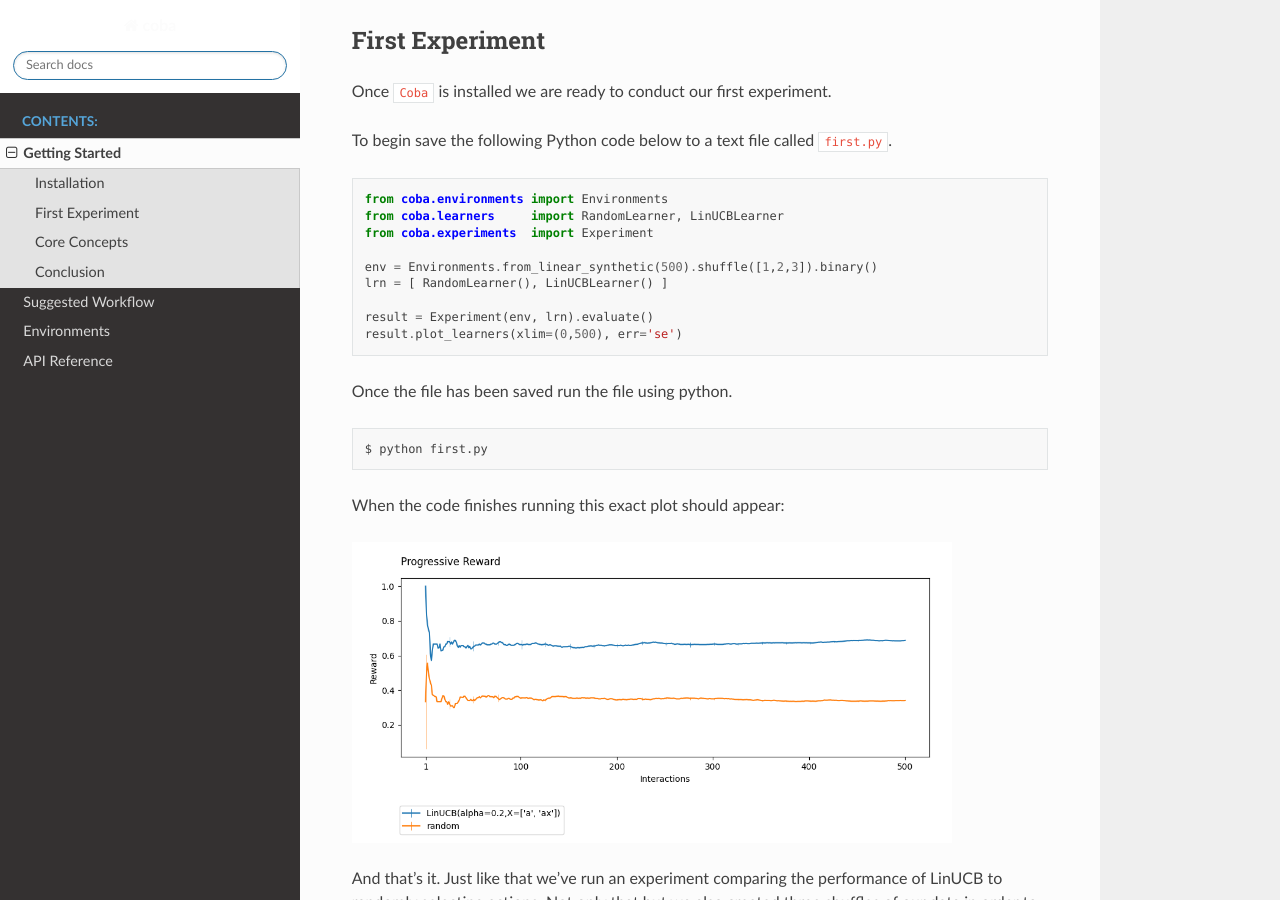
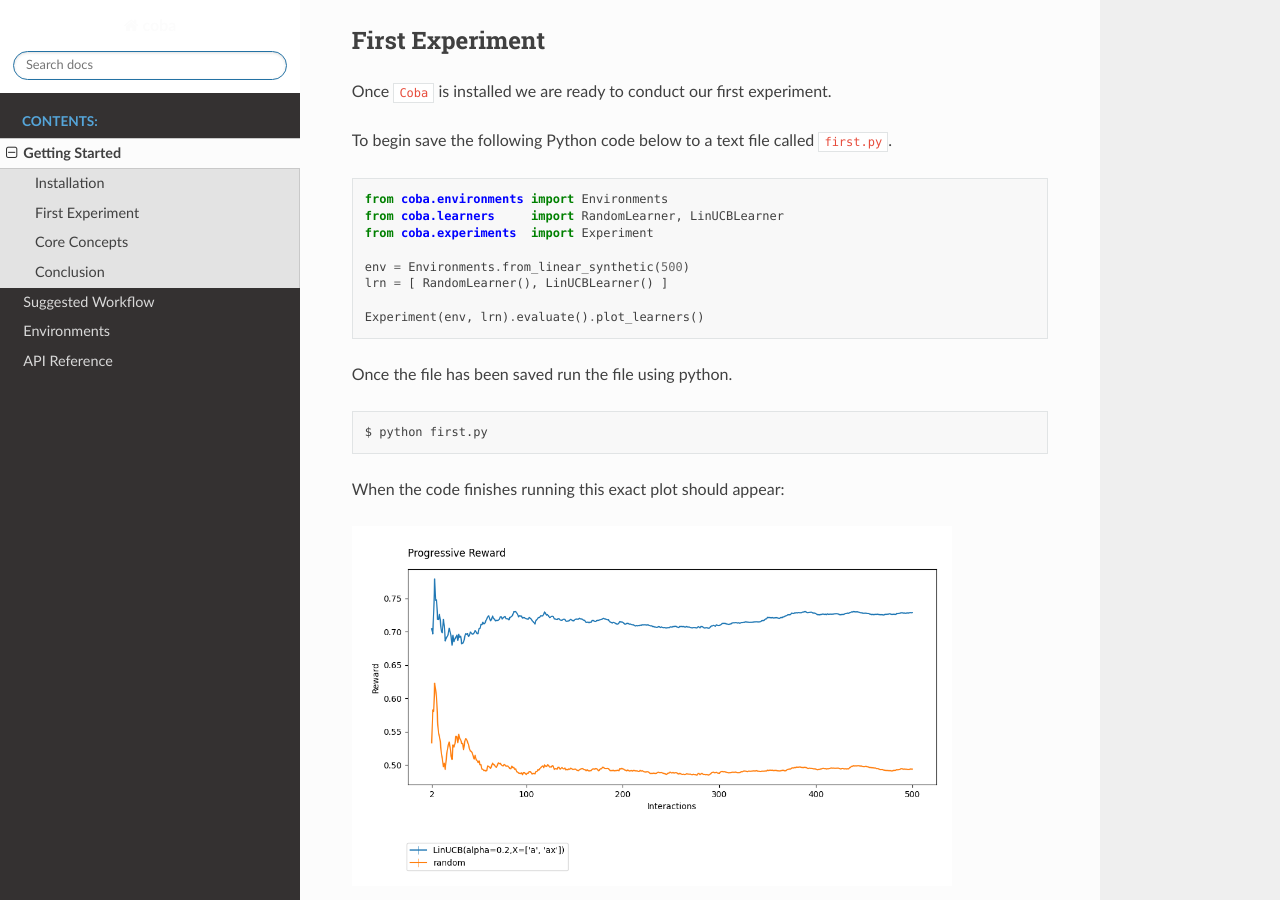
Before and after one commit to VowpalWabbit/coba, a Sphinx documentation site: the page built from docs/source/getting_started.rst, in a window 1280 px wide and 900 px high, scrolled down 495 px. Built offline with Sphinx 7.4.7 and the Read the Docs theme 2.0.0, drawn with Linux system fonts in a browser that asks for light colours; the version number could not be read and is left out.

Commit message:
Simplifying getting started documentation and updating plot.

```diff
--- a/docs/source/getting_started.rst
+++ b/docs/source/getting_started.rst
@@ -33,11 +33,11 @@ To begin save the following Python code below to a text file called ``first.py``
     from coba.learners     import RandomLearner, LinUCBLearner
     from coba.experiments  import Experiment
 
-    env = Environments.from_linear_synthetic(500).shuffle([1,2,3]).binary()
+    env = Environments.from_linear_synthetic(500)
     lrn = [ RandomLearner(), LinUCBLearner() ]
 
-    result = Experiment(env, lrn).evaluate()
-    result.plot_learners(xlim=(0,500), err='se')
+    Experiment(env, lrn).evaluate().plot_learners()
+
 
 Once the file has been saved run the file using python.
 
```
Also changed, not shown: docs/source/_statics/fig_1.png.
